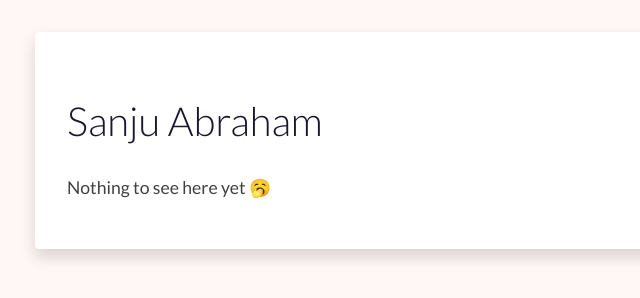
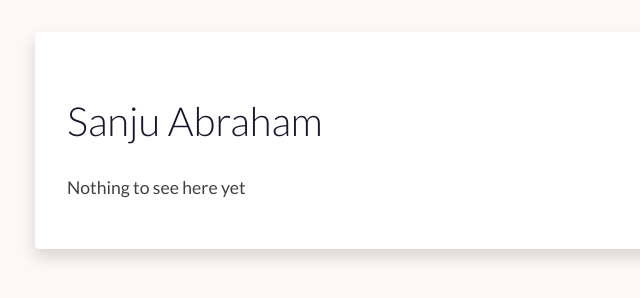
Before and after one commit to sanjujosh/sanjujosh.github.io, a plain HTML site: page index.html in a window 1280 px wide. Shown: the full height of the page, 205-845 px from the left. Drawn offline with Linux system fonts and the light colour scheme.

Commit message:
Update index.html

```diff
--- a/index.html
+++ b/index.html
@@ -47,7 +47,7 @@
   <main>
     <div class="container">
       <h1>Sanju Abraham</h1>
-      <p>Nothing to see here yet 🥱</p>
+      <p>Nothing to see here yet </p>
     </div>
   </main>
 </body>
```
